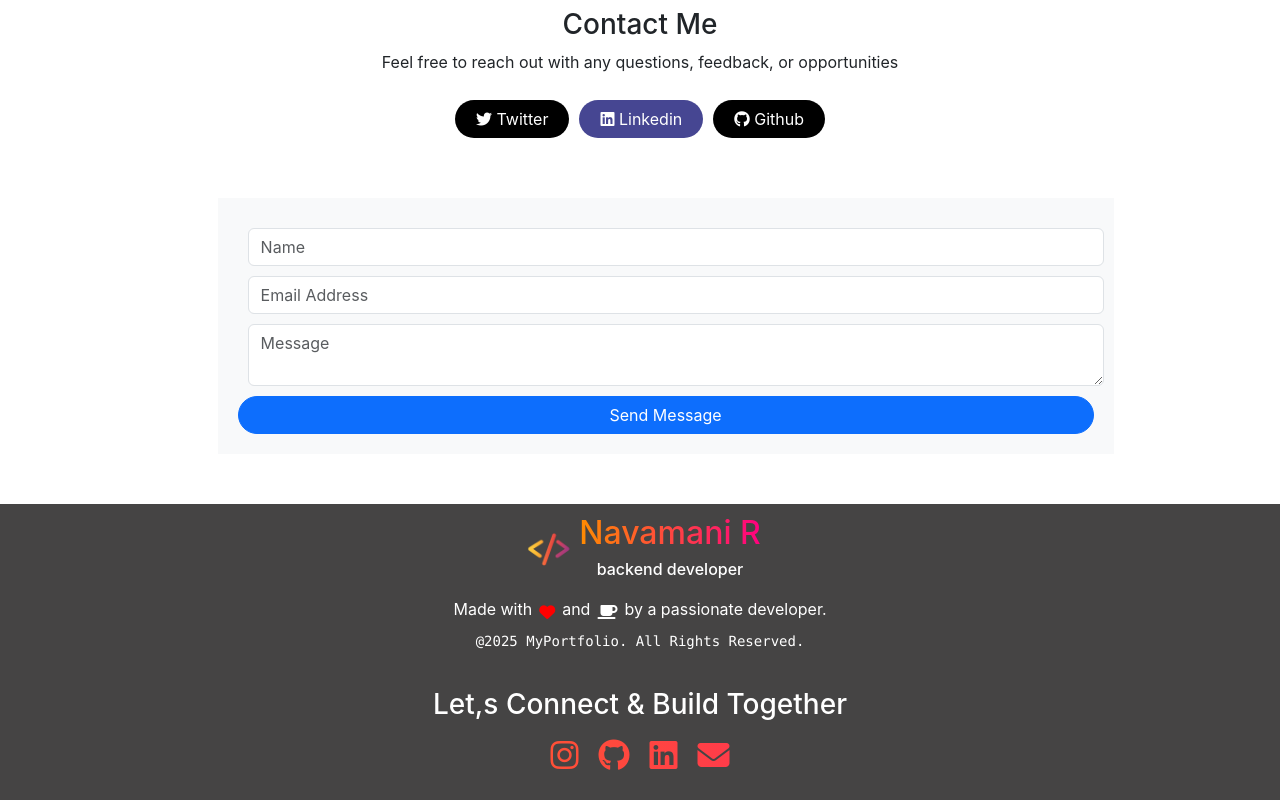
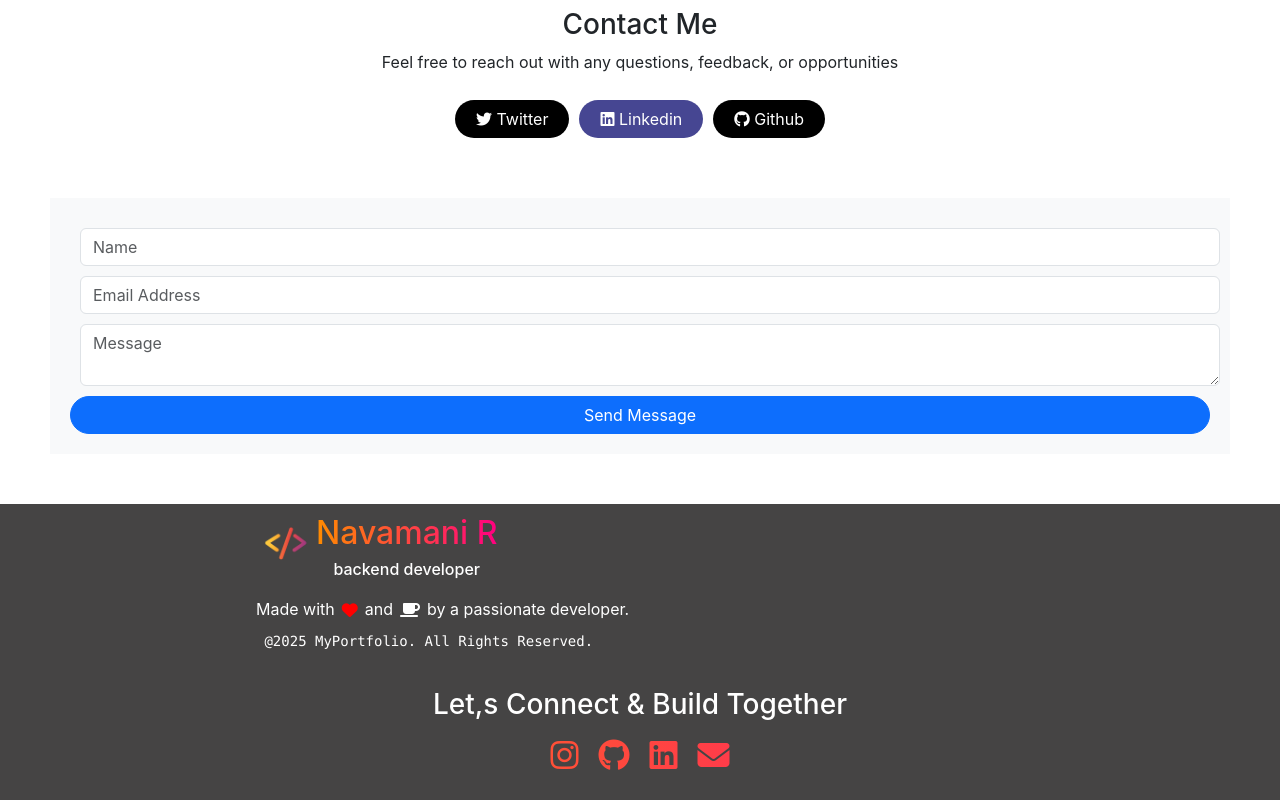
Before and after one commit to navamani-dev/portfolio, a React (Create React App) app in the folder frontend/: page / in a window 1280 px wide. Shown: the part 1989-2789 px from the top of the page. Built offline with nearby package versions, Linux system fonts and the light colour scheme.

Commit message:
Update Footer.css

```diff
--- a/frontend/src/decors/Footer.css
+++ b/frontend/src/decors/Footer.css
@@ -8,11 +8,9 @@
     color: white;
     display: flex;
     padding-top: 10px;
+    padding-left: 20%;
     position: relative;
     clear: both;
-    display: flex;
-    justify-content: center;
-    align-items: center;
 }
 
 .footer i {
@@ -73,7 +71,7 @@
 }
 
 .btn {
-    border-radius: 100px;
+    border-radius: 50px;
     padding-left: 20px;
     padding-right: 20px;
 }
@@ -163,27 +161,10 @@ h2 {
     color: white;
 }
 
-
- input{
-     margin-bottom: 10px;
-}
-
-nav ul li a {
-  text-decoration: none;
-  color: black;
-}
-
 .form {
     margin: 50px;
     background-color: #ccc;
     padding: 20px;
-    width: 70%;
-    margin-left: 17%;
-    margin-right: 20%;
-}
-
-input{
-margin-bottom: 30px;
 }
 
 input,
@@ -229,3 +210,8 @@ html {
     padding-right: 60px;
     padding-top: 25px;
 }
+
+nav ul li a {
+  text-decoration: none;
+  color: black;
+}
```
